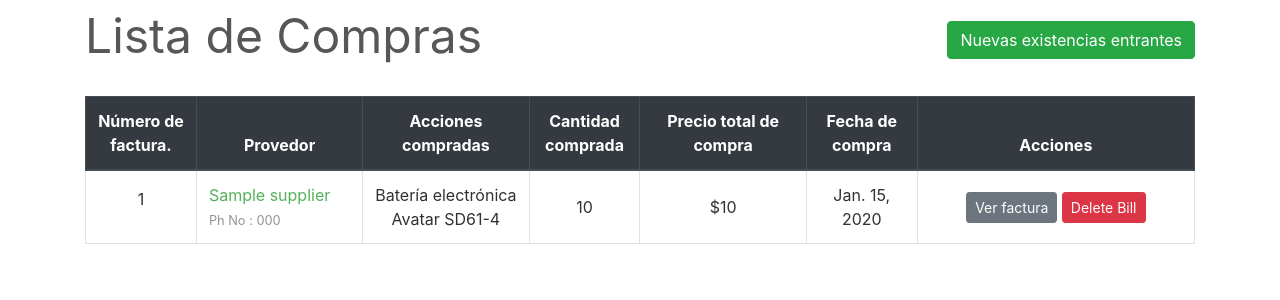
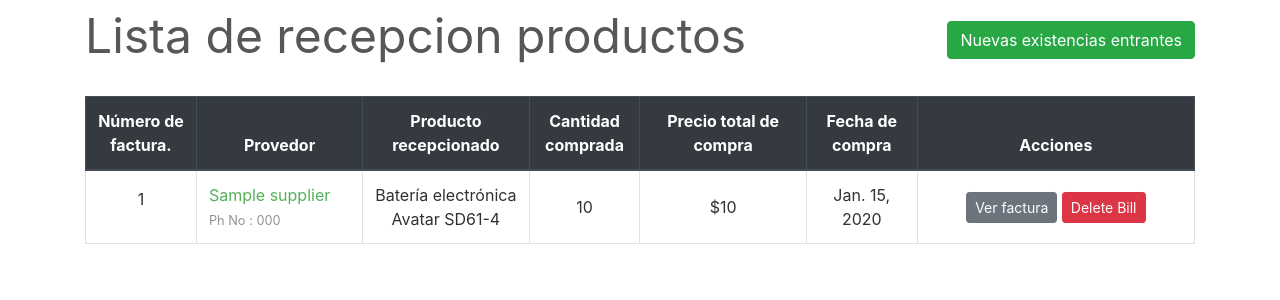
Before and after one commit to KrizXD/MusicProBodega, a Django app: page /transactions/purchases/ in a window 1280 px wide. Shown: the top 300 px of the page. Run offline with Django 3.2, Linux system fonts and the light colour scheme; data comes from the database, SQL or seed files in the repository; tables that the repository leaves empty hold one stand-in row (values such as "Sample post"); some libraries are stand-ins or nearby versions.

Commit message:
purchases_list.html

```diff
--- a/transactions/templates/purchases/purchases_list.html
+++ b/transactions/templates/purchases/purchases_list.html
@@ -3,13 +3,13 @@
 {% load widget_tweaks %}
 
 
-{% block title %} Lista de Compras {% endblock title %}
+{% block title %} Lista de recepcion productos  {% endblock title %}
 
 
 {% block content %}
 
     <div class="row" style="color: #575757; font-style: bold; font-size: 3rem;">
-        <div class="col-md-8">Lista de Compras</div>
+        <div class="col-md-8">Lista de recepcion productos </div>
         <div class="col-md-4">
             <div style="float:right;"> <a class="btn btn-success" href="{% url 'select-supplier' %}">
                 Nuevas existencias entrantes</a> </div>
@@ -26,7 +26,7 @@
                     Número de factura.</th>
                 <th width="15%">Provedor</th>
                 <th width="15%">
-                    Acciones compradas</th>
+                    Producto recepcionado</th>
                 <th width="10%">
                     Cantidad comprada</th>
                 <th width="15%">
```
